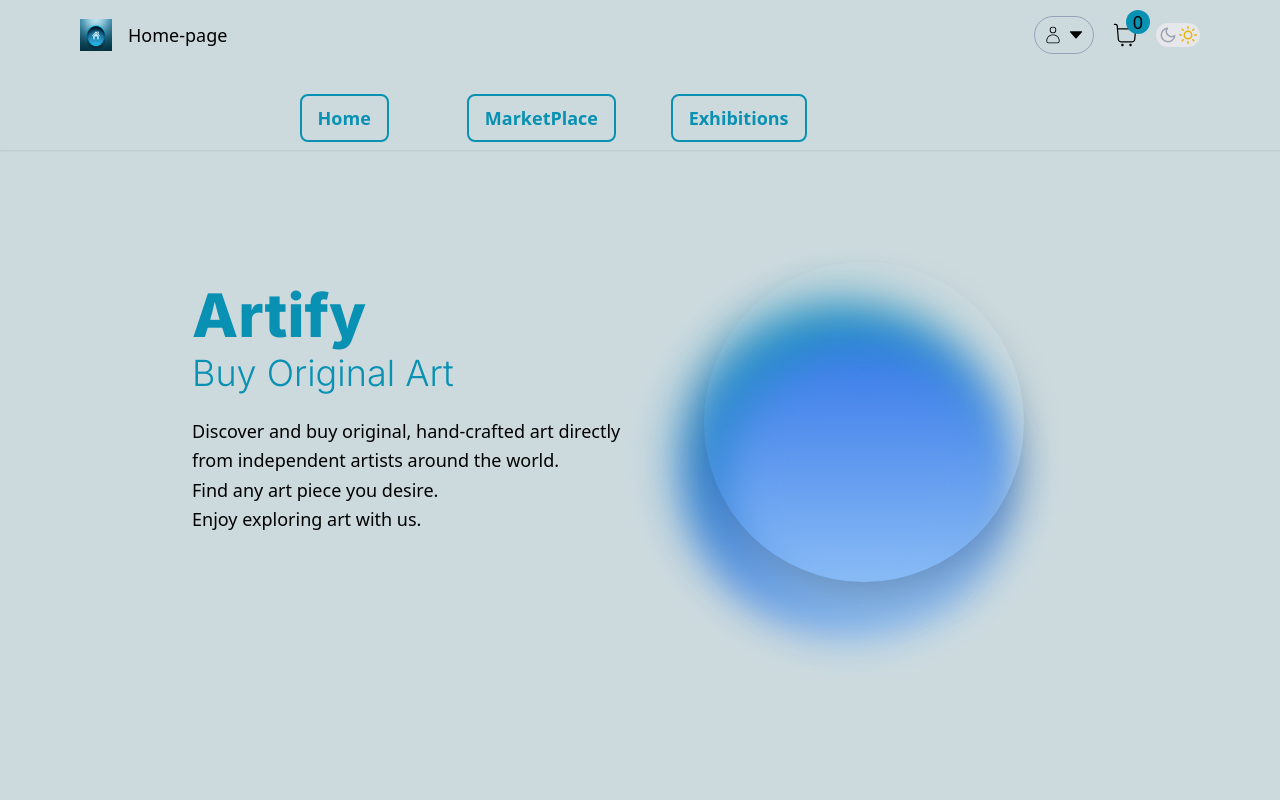
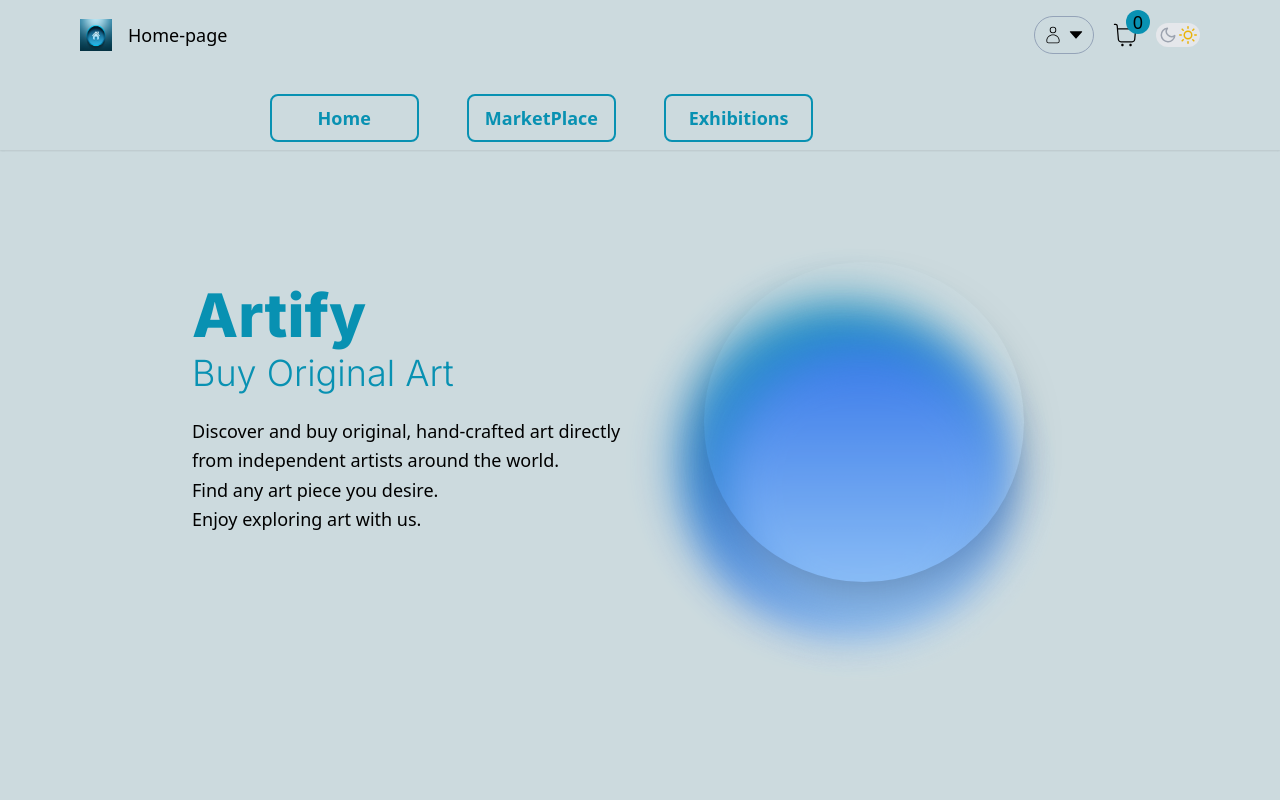
Before and after one commit to Yovel-Jirad/art-proj, a Next.js app in the folder G5-artify/: page / in a window 1280 px wide. Shown: the top 800 px of the page. Built offline with nearby package versions, Linux system fonts and the light colour scheme; no server answers.

Commit message:
fixed navigation item usability

```diff
--- a/G5-artify/app/components/nav/NavItem.tsx
+++ b/G5-artify/app/components/nav/NavItem.tsx
@@ -8,6 +8,7 @@ interface NavItemProps {
 const NavItem: React.FC<NavItemProps> = ({ label, path }) => {
   return (
     <div className="relative flex items-center justify-center p-2">
+      <Link href={path} className="w-full">
         <div
           className={`
             px-4 py-2
@@ -17,12 +18,14 @@ const NavItem: React.FC<NavItemProps> = ({ label, path }) => {
             bg-transparent
             transition-all duration-300 ease-in-out
             hover:bg-cyan-600 hover:text-white
+            cursor-pointer
+            w-full
+            text-center
           `}
         >
-        <Link href={path}>
           {label}
+        </div>
       </Link>
-      </div>
     </div>
   );
 };
--- a/G5-artify/app/order/[orderId]/DownloadImage.tsx
+++ b/G5-artify/app/order/[orderId]/DownloadImage.tsx
@@ -26,9 +26,11 @@ const DownloadImage: React.FC<DownloadImageProps> = ({ item }) => {
             const storage = getStorage(firebaseApp);
 
 
-            setIsLoading(false);
             // Open the URL in a new tab
             window.open(item.selectedImg.image, '_blank');
+
+
+            setIsLoading(false);
               } catch (error) {
                 console.error("Failed to get download URL", error);
                 toast("Download Failed");
```
Lines whose indentation alone changed are shown as unchanged.
